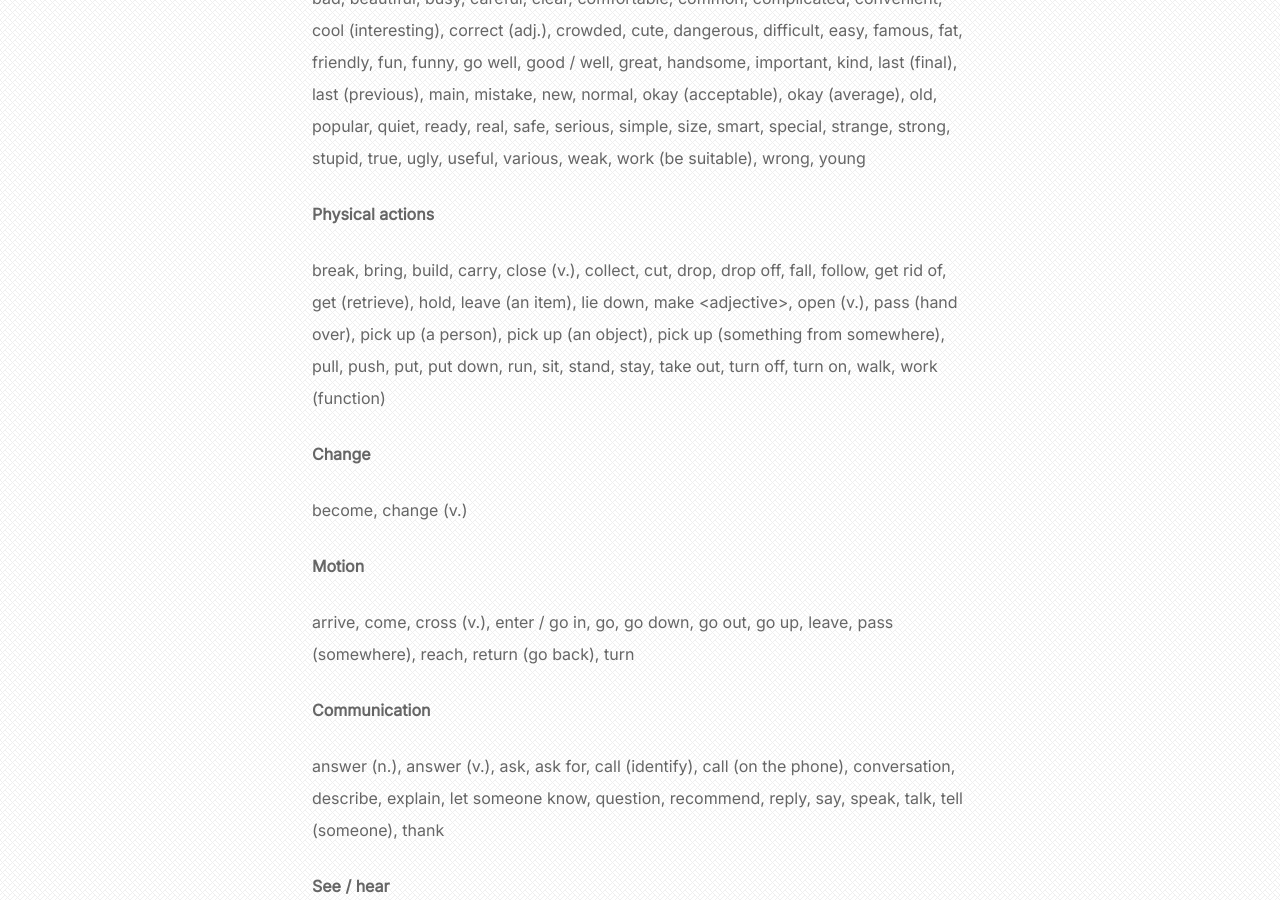
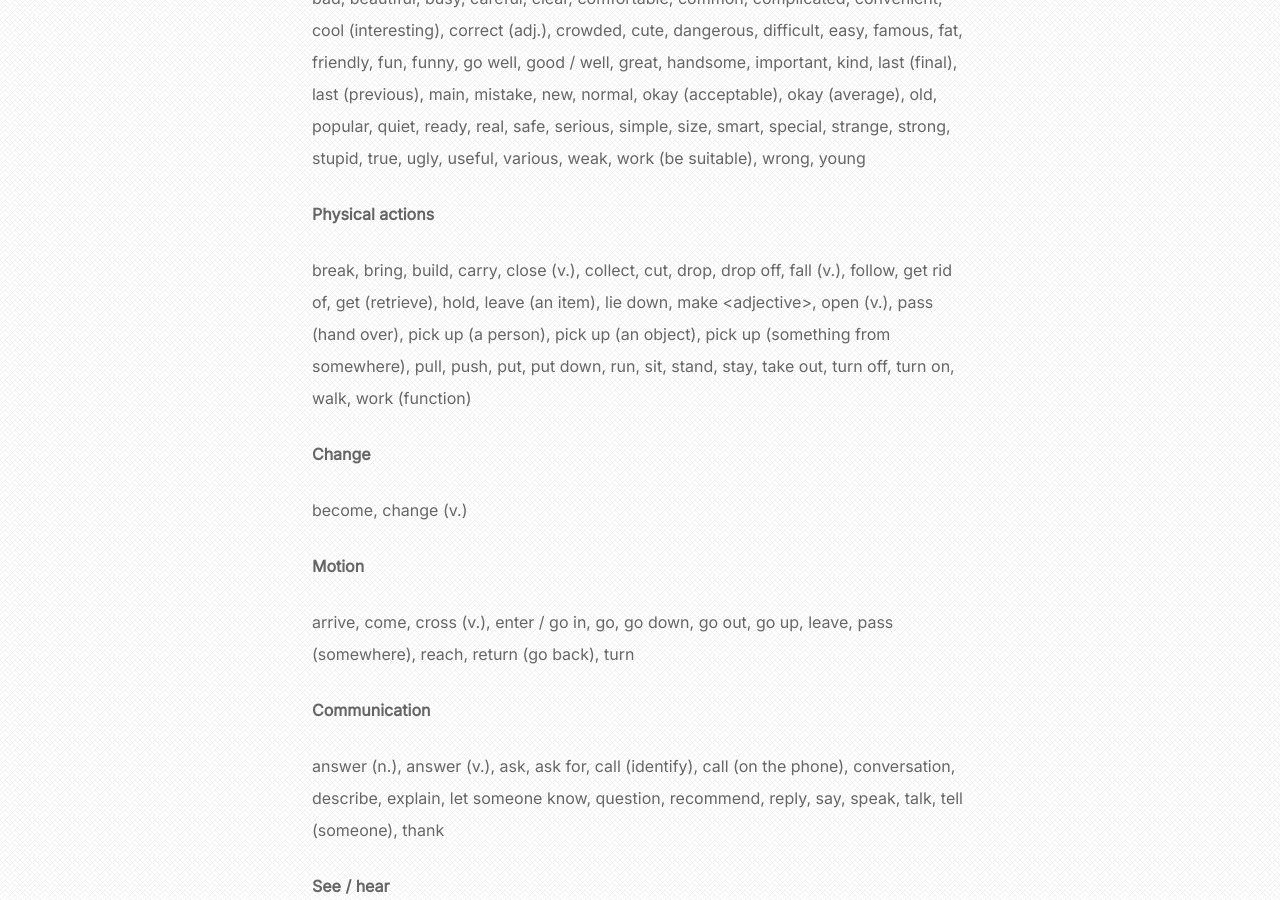
Before and after one commit to theycallmezeal/theycallmezeal.github.io, a Jekyll site: the page built from _posts/2025-1-24-1000-words.md, in a window 1280 px wide and 900 px high, scrolled down 6295 px. Built offline with Jekyll 4.4.1, drawn with Linux system fonts in a browser that asks for light colours.

```diff
--- a/_posts/2025-1-24-1000-words.md
+++ b/_posts/2025-1-24-1000-words.md
@@ -162,7 +162,7 @@ bad, beautiful, busy, careful, clear, comfortable, common, complicated, convenie
 
 #### Physical actions
 
-break, bring, build, carry, close (v.), collect, cut, drop, drop off, fall, follow, get rid of, get (retrieve), hold, leave (an item), lie down, make &lt;adjective&gt;, open (v.), pass (hand over), pick up (a person), pick up (an object), pick up (something from somewhere), pull, push, put, put down, run, sit, stand, stay, take out, turn off, turn on, walk, work (function)
+break, bring, build, carry, close (v.), collect, cut, drop, drop off, fall (v.), follow, get rid of, get (retrieve), hold, leave (an item), lie down, make &lt;adjective&gt;, open (v.), pass (hand over), pick up (a person), pick up (an object), pick up (something from somewhere), pull, push, put, put down, run, sit, stand, stay, take out, turn off, turn on, walk, work (function)
 
 #### Change
 
```
